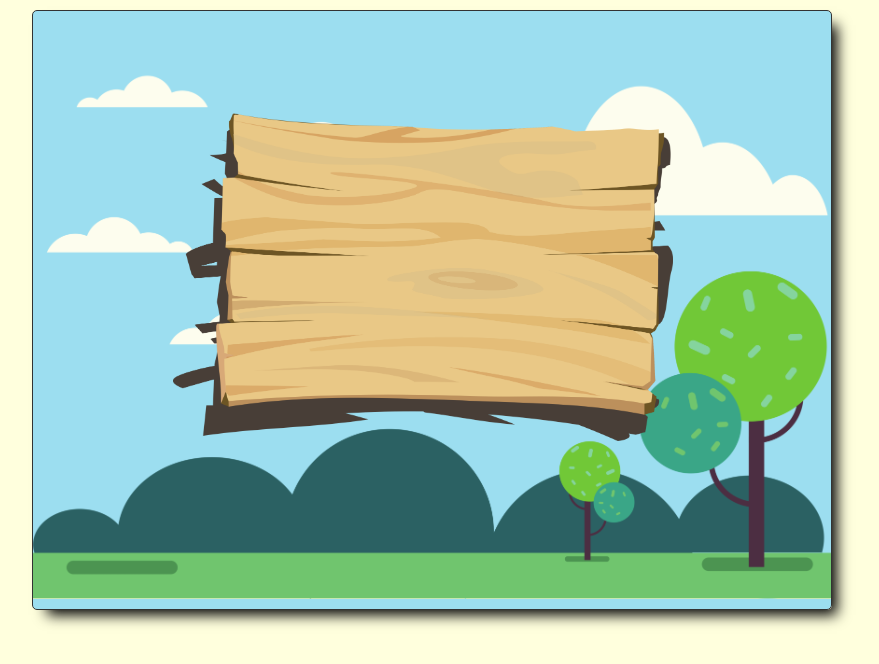
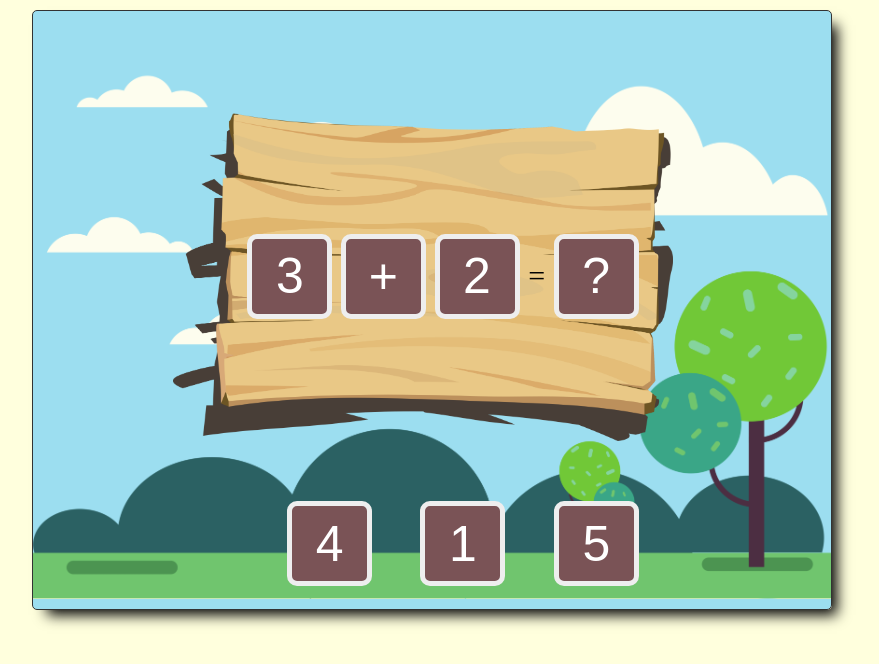
Before and after one commit to fellipefingoli/monkeymatic, a React (Create React App) app: page / in a window 1280 px wide. Shown: the top 664 px of the page, without its empty margins (208-1087 px from the left). Built offline with nearby package versions, Linux system fonts and the light colour scheme.

Commit message:
Add answer component

```diff
--- a/src/components/GameScreen/answer.jsx
+++ b/src/components/GameScreen/answer.jsx
@@ -4,15 +4,20 @@ class Answer extends Component {
 
   render() {
       return(
-        <div id="answer">
-
+        <div style={answerStyle} id="answer">
+          {this.props.children}
         </div>
       )
   }
 }
 
 const answerStyle = {
-
+  position: "absolute",
+  top: "490px",
+  left: "230px",
+  width: "400px",
+  display: "flex",
+  justifyContent: "space-around"
 }
 
 export default Answer;
--- a/src/components/GameScreen/index.js
+++ b/src/components/GameScreen/index.js
@@ -1,5 +1,6 @@
 import React, {Component} from 'react';
 import Question from './question';
+import Answer from './answer';
 import NumberBlock from './number-block';
 
 class GameScreen extends Component {
@@ -8,8 +9,18 @@ class GameScreen extends Component {
       <div style={gameScreenStyle} id="game-screen">
         <Question>
           <NumberBlock value="3" />
+          <NumberBlock value="+"/>
           <NumberBlock value="2"/>
+          <div style={equalSpace}>
+            <span>=</span>
+          </div>
+          <NumberBlock value="?"/>
         </Question>
+        <Answer>
+          <NumberBlock value="4" />
+          <NumberBlock value="1" />
+          <NumberBlock value="5" />
+        </Answer>
       </div>
     )
   }
@@ -28,4 +39,7 @@ const gameScreenStyle = {
   boxShadow: "10px 10px 13px -5px"
 }
 
+const equalSpace = {
+  fontSize: "30px"
+}
 export default GameScreen;
--- a/src/components/GameScreen/number-block.jsx
+++ b/src/components/GameScreen/number-block.jsx
@@ -5,11 +5,25 @@ class NumberBlock extends Component {
     const {value} = this.props
 
     return(
-      <div id="number-block">
+      <div style={numberBlockStyle} id="number-block">
         <span>{value}</span>
       </div>
     )
   }
 }
 
+const numberBlockStyle = {
+  display: "flex",
+  width: "85px",
+  height: "85px",
+  fontSize: "50px",
+  fontFamily: "Arial",
+  color: "white",
+  background: "rgb(122, 83, 86)",
+  justifyContent: "center",
+  alignItems: "center",
+  border: "5px #eee solid",
+  borderRadius: "10px"
+}
+
 export default NumberBlock;
--- a/src/components/GameScreen/question.jsx
+++ b/src/components/GameScreen/question.jsx
@@ -4,6 +4,7 @@ class Question extends Component {
   render() {
     return(
       <div style={questionStyle} id="question">
+        {this.props.children}
       </div>
     )
   }
@@ -15,7 +16,6 @@ const questionStyle = {
   left: "140px",
   width: "500px",
   height: "330px",
-  padding: "10px",
   backgroundImage: "url('/images/Tela.png')",
   backgroundSize: "cover",
   padding: "70px 30px 70px 70px",
```
